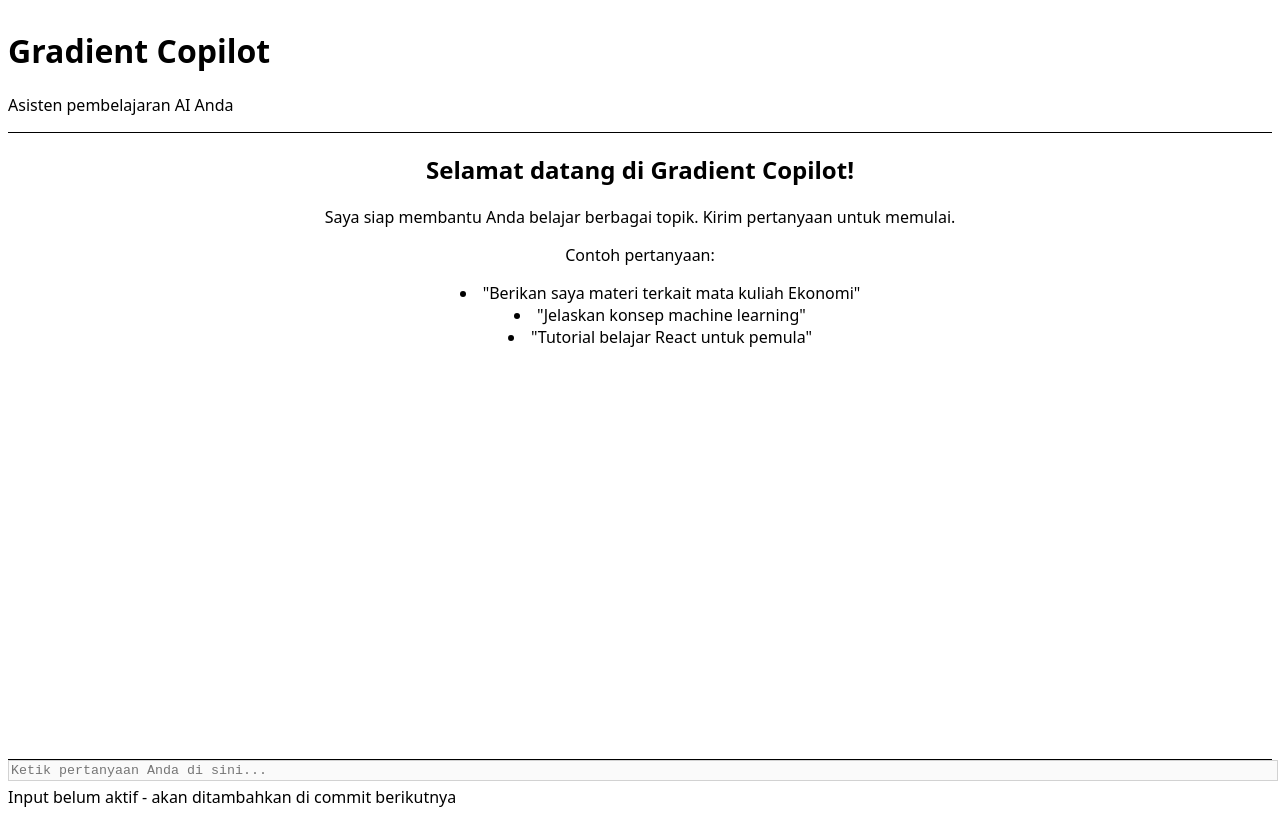
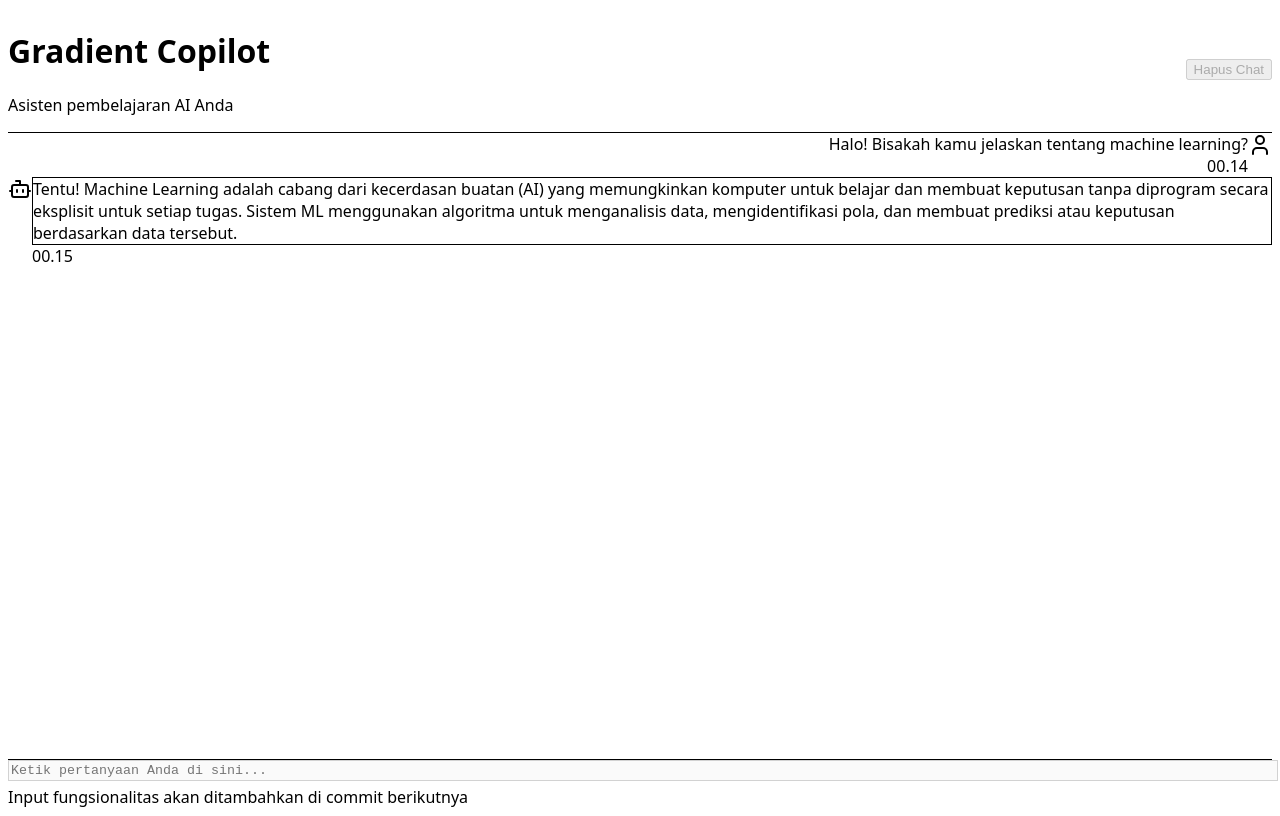
Before and after one commit to vissutagunawan/gradient-copilot-fe, a Next.js app: page / in a window 1280 px wide. Built offline with nearby package versions, Linux system fonts and the light colour scheme.

Commit message:
feat: add message display with user and assistant messages

```diff
--- a/src/components/Chat.tsx
+++ b/src/components/Chat.tsx
@@ -1,6 +1,26 @@
 'use client';
 
+import { useState } from 'react';
+import { Message as MessageType } from '@/types';
+import Message from './Message';
+
 export default function Chat() {
+  // Dummy message data
+  const [messages] = useState<MessageType[]>([
+    {
+      id: '1',
+      content: 'Halo! Bisakah kamu jelaskan tentang machine learning?',
+      role: 'user',
+      timestamp: new Date(Date.now() - 120000),
+    },
+    {
+      id: '2',
+      content: 'Tentu! Machine Learning adalah cabang dari kecerdasan buatan (AI) yang memungkinkan komputer untuk belajar dan membuat keputusan tanpa diprogram secara eksplisit untuk setiap tugas. Sistem ML menggunakan algoritma untuk menganalisis data, mengidentifikasi pola, dan membuat prediksi atau keputusan berdasarkan data tersebut.',
+      role: 'assistant',
+      timestamp: new Date(Date.now() - 60000),
+    }
+  ]);
+
   return (
     <div className="flex flex-col h-screen bg-gray-50">
       {/* Header */}
@@ -10,11 +30,19 @@ export default function Chat() {
             <h1 className="text-xl font-semibold text-gray-900">Gradient Copilot</h1>
             <p className="text-sm text-gray-600">Asisten pembelajaran AI Anda</p>
           </div>
+
+          <button
+            className="px-3 py-1 text-sm text-gray-600 hover:text-gray-800 hover:bg-gray-100 rounded transition-colors"
+            disabled
+          >
+            Hapus Chat
+          </button>
         </div>
       </div>
 
-      {/* Messages Area */}
+      {/* Area Message */}
       <div className="flex-1 overflow-y-auto p-4 space-y-4 scrollbar-hide">
+        {messages.length === 0 ? (
           <div className="text-center py-8">
             <div className="max-w-md mx-auto">
               <h2 className="text-lg font-medium text-gray-900 mb-2">
@@ -33,9 +61,17 @@ export default function Chat() {
               </div>
             </div>
           </div>
+        ) : (
+          messages.map((message) => (
+            <Message
+              key={message.id}
+              message={message}
+            />
+          ))
+        )}
       </div>
 
-      {/* Input Area Placeholder */}
+      {/* Area Input */}
       <div className="border-t border-gray-200 bg-white p-4">
         <div className="flex gap-2">
           <div className="flex-1">
@@ -48,7 +84,7 @@ export default function Chat() {
           </div>
         </div>
         <div className="mt-2 text-xs text-gray-500">
-          Input belum aktif - akan ditambahkan di commit berikutnya
+          Input fungsionalitas akan ditambahkan di commit berikutnya
         </div>
       </div>
     </div>
```
Lines whose indentation alone changed are shown as unchanged.
